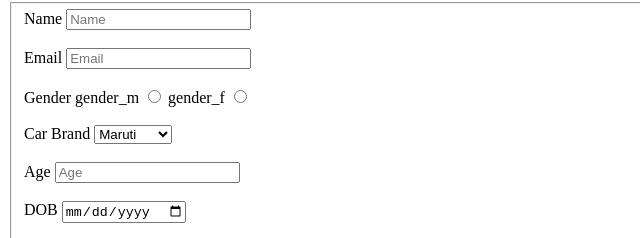
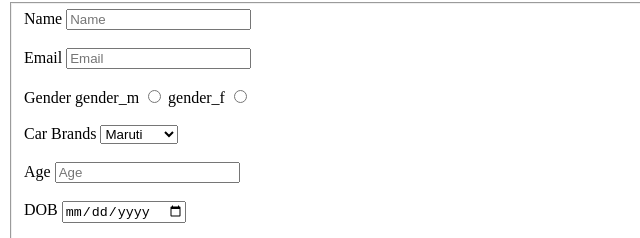
Before and after one commit to acciojob/signup-form-car-prashantrinshu, a website: page main.html in a window 1280 px wide. Shown: the part 78-316 px from the top of the page, 0-640 px from the left. Drawn offline with Linux system fonts and the light colour scheme.

Commit message:
created a submission

```diff
--- a/main.html
+++ b/main.html
@@ -29,8 +29,8 @@
 			<br/>
 			<br/>
 
-			<label for="cars">Car Brand</label>
-			<select type="Select" name="car" id="cars">
+			<label for="cars">Car Brands</label>
+			<select type="Select" name="car" id="cars" aria-required="true">
 				<option value="maruti">Maruti</option>
 				<option value="tata">Tata</option>
 				<option value="mahindra">Mahindra</option>
```
